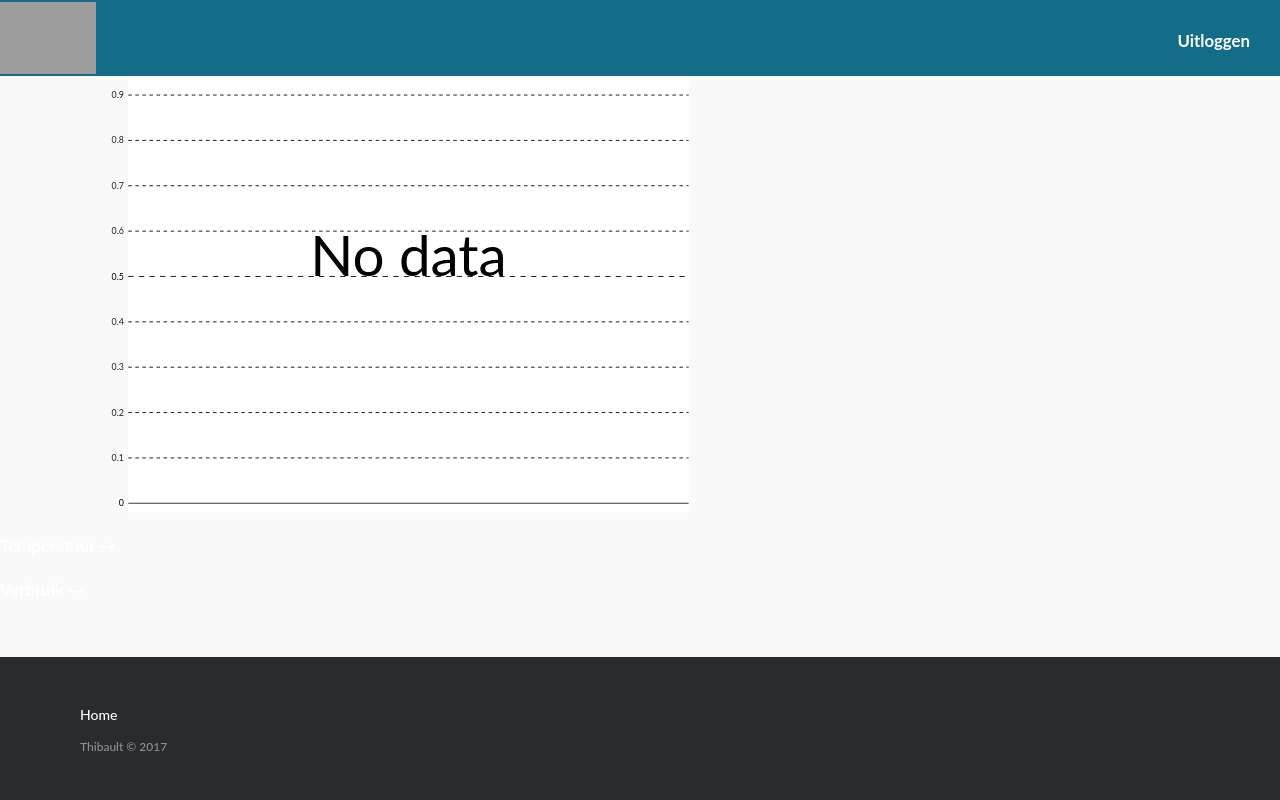
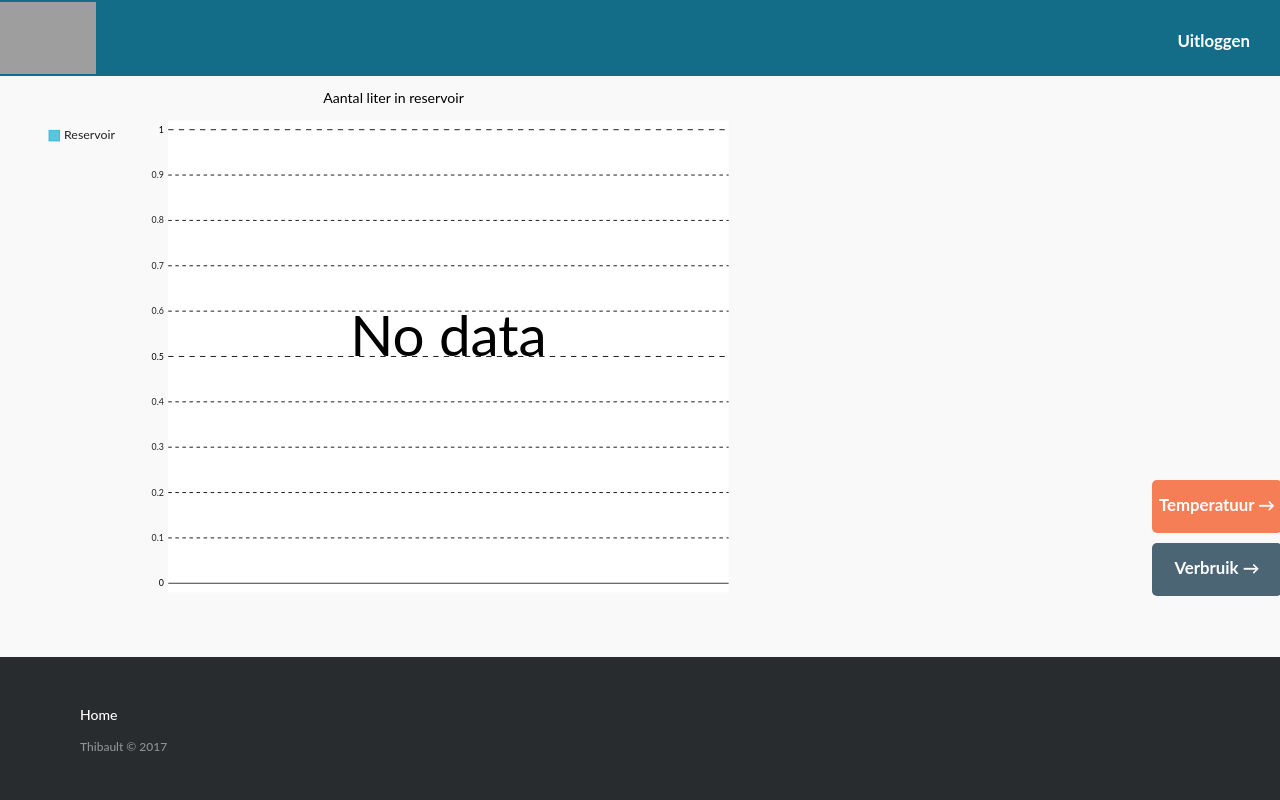
Before and after one commit to BouckaertThibault/Project, a Flask app: page /reservoir in a window 1280 px wide. Run offline with Flask 2, Linux system fonts and the light colour scheme; the visitor is signed in with stand-in values (Sample User, id 1); data that the repository does not hold is empty; some libraries are stand-ins or nearby versions; grey boxes are pictures that could not be loaded.

Commit message:
Add files via upload

```diff
--- a/website/static/css/styles.css
+++ b/website/static/css/styles.css
@@ -310,16 +310,61 @@ table tr td {
 }
 
 .verbruik {
+	position: absolute;
+  margin: auto;
+  top: 0;
+  right: 0;
+  bottom: 0;
+  left: 0;
+  width: 230px;
+  height: 100px;
+	text-align: center;
+	font-size: 34px;
+}
 
-	max-width: 1200px !important;
+.grafiek{
+	 max-width: 1200px !important;
     margin: 80px 0;
-    padding-bottom:100px;
     font-family: "Lato";
 	box-sizing: border-box;
     margin-left: auto !important;
     margin-right: auto !important;
 }
 
+.nextpage{
+	position: absolute;
+    margin: auto;
+    top: 60%;
+    right: 0;
+    bottom: 0;
+    left: 90%;
+	text-align: center;
+	color: white;
+}
+
+.reservoir_button{
+	border-radius: 5px;
+	padding-top: 13px;
+	height: 40px;
+    width: 130px;
+	background-color: #18AFD3;
+}
+
+.verbruik_button{
+	border-radius: 5px;
+	padding-top: 13px;
+	height: 40px;
+    width: 130px;
+	background-color: #4c6575;
+}
+
+.temperatuur_button{
+	border-radius:5px;
+	padding-top: 13px;
+	height: 40px;
+    width: 130px;
+	background-color: #f57e57;
+}
 
 /*-=-=-=-=-=-=-=-=-=-=-=-=-=-=-=-=-=-=-*/
 /*MEDIA QUERY = RESPONSIVE AANPASSINGEN*/
@@ -380,8 +425,9 @@ table tr td {
 
      .footer-distributed{
          padding: 34px 26px;
-         position: relative;
          margin-top: -120px;
+		 position: fixed;
+		 bottom: 0;
      }
 
 	.footer-distributed .footer-right{
@@ -403,5 +449,8 @@ table tr td {
         width: 100%;
     }
 
+	.grafiek{
+
+	}
 
 }
```
